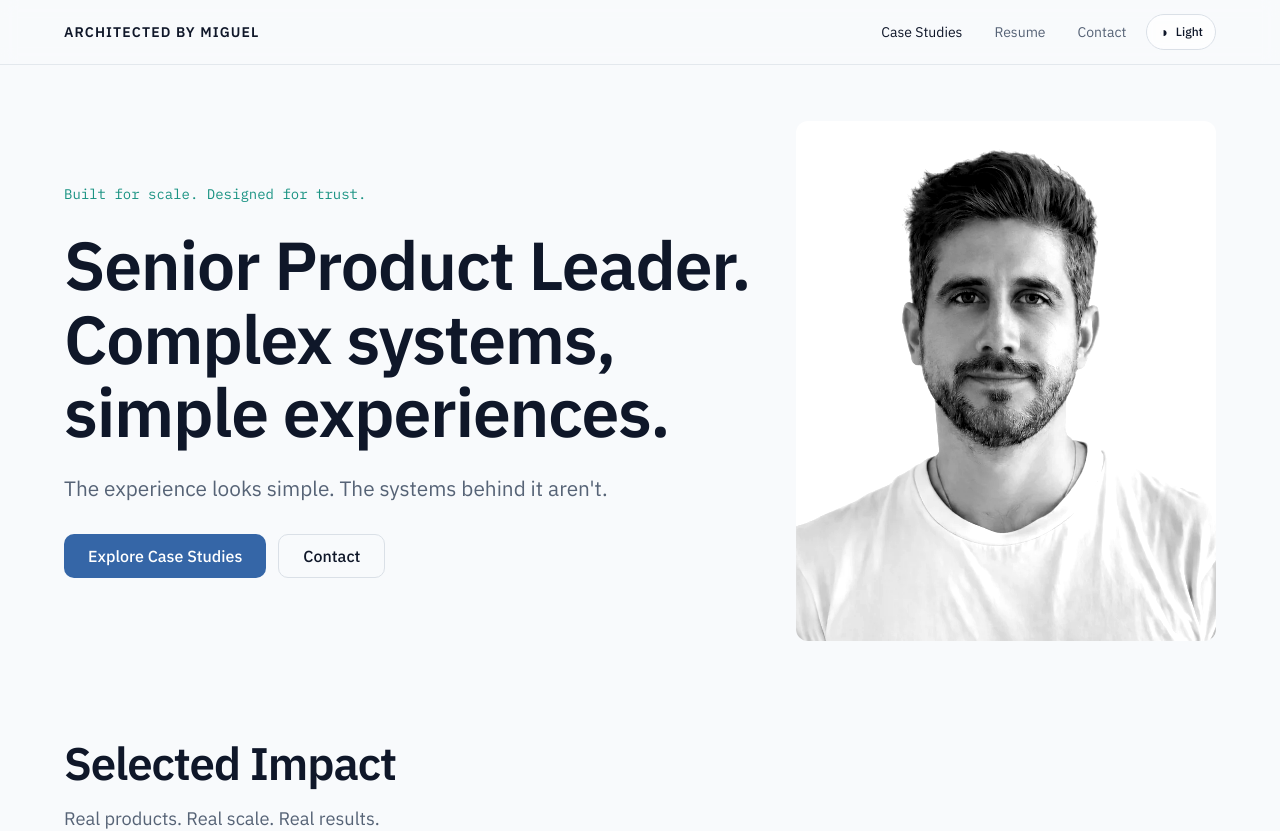
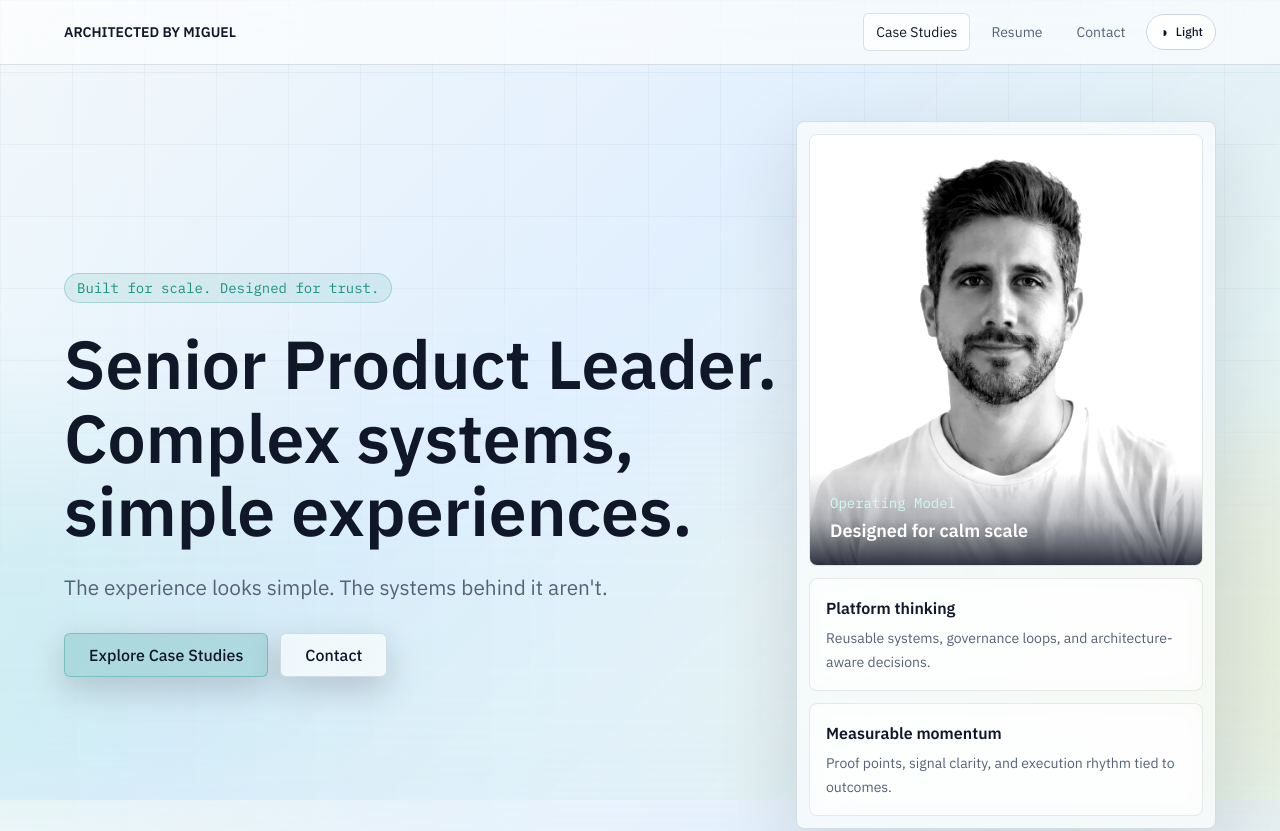
Before and after one commit to delalamamiguel-max/portfolio, a React (Vite) app: page /#case-studies in a window 1280 px wide. Shown: the top 831 px of the page. Built offline with nearby package versions, Linux system fonts and the light colour scheme.

Commit message:
style: add glassmorphism portfolio refresh

```diff
--- a/src/components/layout/site-shell.tsx
+++ b/src/components/layout/site-shell.tsx
@@ -68,18 +68,18 @@ export function SiteShell({ children }: { children?: ReactNode }) {
   };
 
   return (
-    <div className="min-h-screen overflow-x-clip bg-background text-foreground transition-colors duration-300">
+    <div className="min-h-screen overflow-x-clip text-foreground transition-colors duration-300">
       <a
         href="#main-content"
         className="sr-only focus:not-sr-only focus:absolute focus:left-4 focus:top-4 focus:z-50 focus:rounded-md focus:bg-strategic-blue focus:px-4 focus:py-2 focus:text-primary-text"
       >
         Skip to main content
       </a>
-      <header className="sticky top-0 z-30 border-b border-border/70 bg-background/90 backdrop-blur supports-[backdrop-filter]:bg-background/75">
+      <header className="sticky top-0 z-30 border-b border-[color:var(--glass-border)] bg-[var(--glass-surface)] backdrop-blur-2xl">
         <div className="container flex h-16 items-center justify-between gap-2">
           <Link
             to="/"
-            className="min-w-0 rounded-sm text-xs font-semibold uppercase tracking-[0.08em] text-foreground focus-visible:outline-none focus-visible:ring-2 focus-visible:ring-ring focus-visible:ring-offset-2 focus-visible:ring-offset-background sm:text-sm"
+            className="min-w-0 rounded-sm text-xs font-semibold uppercase tracking-normal text-foreground focus-visible:outline-none focus-visible:ring-2 focus-visible:ring-systems-teal focus-visible:ring-offset-2 focus-visible:ring-offset-background sm:text-sm"
           >
             Architected by Miguel
           </Link>
@@ -88,10 +88,10 @@ export function SiteShell({ children }: { children?: ReactNode }) {
               <Link
                 key={item.hash}
                 to={`/${item.hash}`}
-                className={`rounded-md px-3 py-2 text-sm transition-colors duration-200 focus-visible:outline-none focus-visible:ring-2 focus-visible:ring-ring focus-visible:ring-offset-2 focus-visible:ring-offset-background ${
+                className={`rounded-md border px-3 py-2 text-sm transition-all duration-200 focus-visible:outline-none focus-visible:ring-2 focus-visible:ring-systems-teal focus-visible:ring-offset-2 focus-visible:ring-offset-background ${
                   location.pathname === "/" && activeSectionId === item.sectionId
-                    ? "text-foreground"
-                    : "text-muted-text hover:text-foreground"
+                    ? "border-[color:var(--glass-border)] bg-[var(--glass-surface-strong)] text-foreground"
+                    : "border-transparent text-muted-text hover:border-[color:var(--glass-border-soft)] hover:bg-[var(--glass-surface)] hover:text-foreground"
                 }`}
               >
                 {item.label}
@@ -112,7 +112,7 @@ export function SiteShell({ children }: { children?: ReactNode }) {
             <Button
               type="button"
               variant="ghost"
-              className="h-9 rounded-md border border-border bg-card/70 px-3 text-xs font-medium text-foreground hover:bg-card"
+              className="h-9 rounded-md border border-[color:var(--glass-border)] bg-[var(--glass-surface)] px-3 text-xs font-medium text-foreground hover:bg-[var(--glass-surface-strong)]"
               onClick={() => setMobileNavOpen((open) => !open)}
               aria-expanded={mobileNavOpen}
               aria-controls="mobile-primary-nav"
@@ -124,7 +124,7 @@ export function SiteShell({ children }: { children?: ReactNode }) {
         </div>
         <div
           id="mobile-primary-nav"
-          className={`${mobileNavOpen ? "block" : "hidden"} border-t border-border/70 md:hidden`}
+          className={`${mobileNavOpen ? "block" : "hidden"} border-t border-[color:var(--glass-border)] md:hidden`}
         >
           <nav aria-label="Mobile primary" className="container py-3">
             <div className="grid gap-1">
@@ -134,8 +134,8 @@ export function SiteShell({ children }: { children?: ReactNode }) {
                   to={`/${item.hash}`}
                   className={`w-full rounded-md px-3 py-2 text-left text-base leading-6 transition-colors duration-200 focus-visible:outline-none focus-visible:ring-2 focus-visible:ring-ring focus-visible:ring-offset-2 focus-visible:ring-offset-background ${
                     location.pathname === "/" && activeSectionId === item.sectionId
-                      ? "bg-secondary text-foreground"
-                      : "text-muted-text hover:bg-secondary hover:text-foreground"
+                      ? "bg-[var(--glass-surface-strong)] text-foreground"
+                      : "text-muted-text hover:bg-[var(--glass-surface)] hover:text-foreground"
                   }`}
                 >
                   {item.label}
--- a/src/components/ui/button.tsx
+++ b/src/components/ui/button.tsx
@@ -3,15 +3,15 @@ import { cva, type VariantProps } from "class-variance-authority";
 import { cn } from "@/lib/utils";
 
 const buttonVariants = cva(
-  "inline-flex items-center justify-center whitespace-nowrap rounded-md text-sm font-medium transition-all duration-200 focus-visible:outline-none focus-visible:ring-2 focus-visible:ring-ring focus-visible:ring-offset-2 disabled:pointer-events-none disabled:opacity-50 ring-offset-background",
+  "inline-flex items-center justify-center whitespace-nowrap rounded-md text-sm font-medium shadow-[0_12px_35px_rgba(3,7,18,0.18)] backdrop-blur-xl transition-all duration-200 focus-visible:outline-none focus-visible:ring-2 focus-visible:ring-systems-teal focus-visible:ring-offset-2 disabled:pointer-events-none disabled:opacity-50 ring-offset-background",
   {
     variants: {
       variant: {
-        default: "bg-primary text-primary-foreground hover:opacity-90 active:opacity-95",
-        primary: "bg-primary text-primary-foreground hover:opacity-90 active:opacity-95",
-        secondary: "border border-border bg-transparent text-foreground hover:border-border hover:bg-secondary",
-        subtle: "text-muted-text hover:text-foreground hover:bg-secondary",
-        ghost: "text-muted-text hover:text-foreground hover:bg-secondary",
+        default: "border border-systems-teal/35 bg-systems-teal/20 text-foreground hover:border-systems-teal/70 hover:bg-systems-teal/30 active:bg-systems-teal/25",
+        primary: "border border-systems-teal/35 bg-systems-teal/20 text-foreground hover:border-systems-teal/70 hover:bg-systems-teal/30 active:bg-systems-teal/25",
+        secondary: "border border-[color:var(--glass-border)] bg-[var(--glass-surface)] text-foreground hover:border-[color:var(--glass-border)] hover:bg-[var(--glass-surface-strong)]",
+        subtle: "border border-transparent bg-transparent text-muted-text shadow-none hover:border-[color:var(--glass-border-soft)] hover:bg-[var(--glass-surface)] hover:text-foreground",
+        ghost: "border border-transparent bg-transparent text-muted-text shadow-none hover:border-[color:var(--glass-border-soft)] hover:bg-[var(--glass-surface)] hover:text-foreground",
       },
       size: {
         default: "h-10 px-4 py-2",
--- a/src/components/ui/card.tsx
+++ b/src/components/ui/card.tsx
@@ -2,12 +2,14 @@ import * as React from "react";
 import { cva, type VariantProps } from "class-variance-authority";
 import { cn } from "@/lib/utils";
 
-const cardVariants = cva("rounded-xl border shadow-sm transition-all duration-200", {
+const cardVariants = cva(
+  "rounded-lg border border-[color:var(--glass-border)] bg-[var(--glass-surface)] [box-shadow:var(--glass-shadow)] backdrop-blur-xl transition-all duration-200",
+  {
   variants: {
     variant: {
-      default: "border-border bg-card/90 hover:border-border",
-      metric: "border-border bg-card/95 hover:-translate-y-0.5 hover:border-border hover:shadow-md",
-      "case-study": "border-border bg-card/95 hover:border-systems-teal/60",
+      default: "hover:border-[color:var(--glass-border)] hover:bg-[var(--glass-surface-strong)]",
+      metric: "hover:-translate-y-0.5 hover:border-impact-green/45 hover:bg-[var(--glass-surface-strong)]",
+      "case-study": "hover:-translate-y-0.5 hover:border-systems-teal/55 hover:bg-[var(--glass-surface-strong)]",
     },
     padding: {
       sm: "p-6",
@@ -19,7 +21,8 @@ const cardVariants = cva("rounded-xl border shadow-sm transition-all duration-20
     variant: "default",
     padding: "sm",
   },
-});
+  },
+);
 
 export interface CardProps extends React.HTMLAttributes<HTMLDivElement>, VariantProps<typeof cardVariants> {}
 
@@ -34,7 +37,7 @@ const CardHeader = React.forwardRef<HTMLDivElement, React.HTMLAttributes<HTMLDiv
 CardHeader.displayName = "CardHeader";
 
 const CardTitle = React.forwardRef<HTMLHeadingElement, React.HTMLAttributes<HTMLHeadingElement>>(
-  ({ className, ...props }, ref) => <h3 ref={ref} className={cn("text-xl font-semibold tracking-tight text-primary-text", className)} {...props} />,
+  ({ className, ...props }, ref) => <h3 ref={ref} className={cn("text-xl font-semibold tracking-normal text-primary-text", className)} {...props} />,
 );
 CardTitle.displayName = "CardTitle";
 
--- a/src/components/ui/input.tsx
+++ b/src/components/ui/input.tsx
@@ -6,7 +6,7 @@ const Input = React.forwardRef<HTMLInputElement, React.ComponentProps<"input">>(
     <input
       ref={ref}
       className={cn(
-        "flex h-11 w-full rounded-md border border-input bg-card px-3 py-2 text-base text-foreground placeholder:text-muted-text focus-visible:outline-none focus-visible:ring-2 focus-visible:ring-ring focus-visible:ring-offset-2 ring-offset-background disabled:cursor-not-allowed disabled:opacity-50",
+        "flex h-11 w-full rounded-md border border-[color:var(--glass-border)] bg-[var(--glass-surface)] px-3 py-2 text-base text-foreground shadow-inner shadow-slate-950/10 backdrop-blur-xl placeholder:text-muted-text focus-visible:outline-none focus-visible:ring-2 focus-visible:ring-systems-teal focus-visible:ring-offset-2 ring-offset-background disabled:cursor-not-allowed disabled:opacity-50",
         className,
       )}
       {...props}
--- a/src/components/ui/tag-pill.tsx
+++ b/src/components/ui/tag-pill.tsx
@@ -9,7 +9,7 @@ export function TagPill({ children, className }: TagPillProps) {
   return (
     <span
       className={cn(
-        "inline-flex max-w-full min-w-0 break-words rounded-full border border-border bg-secondary px-3 py-1 font-mono text-xs tracking-wide text-accent transition-colors duration-200 [overflow-wrap:anywhere]",
+        "inline-flex max-w-full min-w-0 break-words rounded-full border border-systems-teal/25 bg-systems-teal/10 px-3 py-1 font-mono text-xs tracking-normal text-accent shadow-sm backdrop-blur-md transition-colors duration-200 [overflow-wrap:anywhere]",
         className,
       )}
     >
--- a/src/index.css
+++ b/src/index.css
@@ -4,24 +4,24 @@
 
 html.theme-dark,
 :root {
-  --background: 222 47% 11%;
-  --foreground: 220 20% 91%;
-  --card: 222 50% 8%;
-  --card-foreground: 220 20% 91%;
+  --background: 226 42% 10%;
+  --foreground: 220 23% 94%;
+  --card: 220 28% 14%;
+  --card-foreground: 220 23% 94%;
   --primary: 217 91% 56%;
   --primary-foreground: 220 20% 91%;
   --secondary: 222 20% 16%;
   --secondary-foreground: 220 20% 91%;
   --muted: 222 18% 20%;
-  --muted-foreground: 215 19% 65%;
+  --muted-foreground: 214 18% 73%;
   --accent: 172 81% 40%;
   --accent-foreground: 220 20% 91%;
-  --border: 217 19% 27%;
-  --input: 217 19% 27%;
+  --border: 213 26% 32%;
+  --input: 213 26% 32%;
   --ring: 217 91% 56%;
   --exec-navy: 222 47% 11%;
   --primary-text: 220 20% 91%;
-  --muted-text: 215 19% 65%;
+  --muted-text: 214 18% 73%;
   --strategic-blue: 217 91% 56%;
   --systems-teal: 172 81% 40%;
   --impact-green: 142 71% 45%;
@@ -29,11 +29,17 @@ html.theme-dark,
   --success: 160 84% 39%;
   --warning: 38 92% 50%;
   --danger: 0 84% 60%;
-  --radius: 0.75rem;
+  --radius: 0.5rem;
+  --glass-surface: rgba(255, 255, 255, 0.08);
+  --glass-surface-strong: rgba(255, 255, 255, 0.12);
+  --glass-surface-inset: rgba(2, 6, 23, 0.28);
+  --glass-border: rgba(255, 255, 255, 0.15);
+  --glass-border-soft: rgba(255, 255, 255, 0.1);
+  --glass-shadow: 0 24px 80px rgba(3, 7, 18, 0.34);
 }
 
 html.theme-light {
-  --background: 210 40% 98%;
+  --background: 208 44% 96%;
   --foreground: 222 47% 11%;
   --card: 0 0% 100%;
   --card-foreground: 222 47% 11%;
@@ -45,8 +51,8 @@ html.theme-light {
   --muted-foreground: 215 16% 40%;
   --accent: 172 70% 34%;
   --accent-foreground: 0 0% 100%;
-  --border: 214 20% 88%;
-  --input: 214 20% 88%;
+  --border: 214 22% 84%;
+  --input: 214 22% 84%;
   --ring: 214 52% 43%;
   --exec-navy: 210 40% 98%;
   --primary-text: 222 47% 11%;
@@ -58,6 +64,13 @@ html.theme-light {
   --success: 160 72% 32%;
   --warning: 38 92% 42%;
   --danger: 0 72% 46%;
+  --radius: 0.5rem;
+  --glass-surface: rgba(255, 255, 255, 0.62);
+  --glass-surface-strong: rgba(255, 255, 255, 0.76);
+  --glass-surface-inset: rgba(255, 255, 255, 0.46);
+  --glass-border: rgba(15, 23, 42, 0.13);
+  --glass-border-soft: rgba(15, 23, 42, 0.09);
+  --glass-shadow: 0 24px 80px rgba(15, 23, 42, 0.13);
 }
 
 * {
@@ -66,7 +79,48 @@ html.theme-light {
 
 body {
   @apply bg-background text-foreground font-sans antialiased transition-colors duration-300;
+  min-height: 100vh;
   line-height: 1.65;
+}
+
+html.theme-dark body {
+  background:
+    linear-gradient(135deg, rgba(15, 23, 42, 0.92) 0%, rgba(18, 34, 57, 0.9) 42%, rgba(28, 44, 40, 0.88) 100%),
+    linear-gradient(90deg, rgba(20, 184, 166, 0.18), rgba(37, 99, 235, 0.14) 42%, rgba(245, 158, 11, 0.12)),
+    hsl(var(--background));
+  background-attachment: fixed;
+}
+
+html.theme-light body {
+  background:
+    linear-gradient(135deg, rgba(248, 250, 252, 0.88) 0%, rgba(226, 241, 255, 0.88) 44%, rgba(225, 246, 241, 0.82) 100%),
+    linear-gradient(90deg, rgba(20, 184, 166, 0.15), rgba(37, 99, 235, 0.1) 48%, rgba(245, 158, 11, 0.1)),
+    hsl(var(--background));
+  background-attachment: fixed;
+}
+
+body::before {
+  content: "";
+  position: fixed;
+  inset: 0;
+  z-index: -2;
+  pointer-events: none;
+  background-image:
+    linear-gradient(rgba(148, 163, 184, 0.16) 1px, transparent 1px),
+    linear-gradient(90deg, rgba(148, 163, 184, 0.12) 1px, transparent 1px);
+  background-size: 72px 72px;
+  mask-image: linear-gradient(to bottom, rgba(0, 0, 0, 0.9), transparent 78%);
+}
+
+body::after {
+  content: "";
+  position: fixed;
+  inset: auto -10% 0 -10%;
+  z-index: -1;
+  height: 42vh;
+  pointer-events: none;
+  background: linear-gradient(90deg, rgba(20, 184, 166, 0.13), rgba(255, 255, 255, 0.08), rgba(245, 158, 11, 0.1));
+  filter: blur(70px);
 }
 
 html {
@@ -88,22 +142,22 @@ html {
 
 @layer components {
   .h1 {
-    @apply text-[clamp(2.45rem,5.3vw,4.55rem)] font-semibold tracking-[-0.018em] text-primary-text;
+    @apply text-[clamp(2.45rem,5.3vw,4.55rem)] font-semibold tracking-normal text-primary-text;
     line-height: 1.08;
   }
 
   .h2 {
-    @apply text-[clamp(2.05rem,3.8vw,2.85rem)] font-semibold tracking-tight text-primary-text;
+    @apply text-[clamp(2.05rem,3.8vw,2.85rem)] font-semibold tracking-normal text-primary-text;
     line-height: 1.18;
   }
 
   .h3 {
-    @apply text-[clamp(1.65rem,2.5vw,2.2rem)] font-semibold tracking-tight text-primary-text;
+    @apply text-[clamp(1.65rem,2.5vw,2.2rem)] font-semibold tracking-normal text-primary-text;
     line-height: 1.22;
   }
 
   .h4 {
-    @apply text-[clamp(1.28rem,1.8vw,1.7rem)] font-semibold tracking-tight text-primary-text;
+    @apply text-[clamp(1.28rem,1.8vw,1.7rem)] font-semibold tracking-normal text-primary-text;
     line-height: 1.3;
   }
 
@@ -116,11 +170,31 @@ html {
   }
 
   .mono-label {
-    @apply font-mono text-sm text-systems-teal;
+    @apply font-mono text-sm tracking-normal text-systems-teal;
   }
 
   .card-case-study {
-    @apply rounded-xl border border-border bg-card/80 p-6 shadow-sm md:p-8;
+    border: 1px solid var(--glass-border);
+    border-radius: var(--radius);
+    background: var(--glass-surface);
+    box-shadow: var(--glass-shadow);
+    backdrop-filter: blur(22px);
+    @apply p-6 md:p-8;
+  }
+
+  .glass-panel {
+    border: 1px solid var(--glass-border);
+    border-radius: var(--radius);
+    background: var(--glass-surface);
+    box-shadow: var(--glass-shadow);
+    backdrop-filter: blur(28px);
+  }
+
+  .glass-inset {
+    border: 1px solid var(--glass-border-soft);
+    border-radius: var(--radius);
+    background: var(--glass-surface-inset);
+    backdrop-filter: blur(14px);
   }
 
   .metric-two-line {
@@ -173,7 +247,7 @@ html {
 }
 
 ::selection {
-  background: rgba(37, 99, 235, 0.25);
+  background: rgba(20, 184, 166, 0.28);
 }
 
 a:focus-visible,
--- a/src/pages/home-page.tsx
+++ b/src/pages/home-page.tsx
@@ -35,7 +35,9 @@ function HeroSection({ id, content }: { id: string; content: HomeContent }) {
     <Section id={id} ariaLabel="Hero" className="pt-10 md:pt-12 lg:pt-14">
       <div data-reveal className="grid gap-10 lg:grid-cols-[minmax(0,1fr)_420px] lg:items-stretch lg:gap-12">
         <div className="flex h-full max-w-3xl flex-col justify-center space-y-6 lg:min-h-[520px]">
-          <p className="mono-label">{content.heroEyebrow}</p>
+          <p className="mono-label inline-flex w-fit rounded-full border border-systems-teal/25 bg-systems-teal/10 px-3 py-1 text-accent backdrop-blur-md">
+            {content.heroEyebrow}
+          </p>
           <div className="max-w-4xl">
             <h1 className="h1 text-balance sm:hidden">{content.heroHeadline}</h1>
             <h1 className="h1 hidden text-balance sm:block">
@@ -63,18 +65,18 @@ function HeroSection({ id, content }: { id: string; content: HomeContent }) {
           </div>
         </div>
 
-        <div className="mx-auto w-full max-w-[360px] lg:mx-0 lg:max-w-[420px]">
-          <div className="relative h-full min-h-[420px] overflow-hidden rounded-lg lg:min-h-[520px]">
+        <aside className="glass-panel mx-auto flex w-full max-w-[360px] flex-col gap-3 p-3 lg:mx-0 lg:max-w-[420px]" aria-label="Profile and operating model">
+          <div className="relative min-h-[360px] overflow-hidden rounded-lg border border-[color:var(--glass-border-soft)] lg:min-h-[432px]">
             {content.profileImage?.src ? (
               <img
                 src={content.profileImage.src}
                 alt={content.profileImage.alt || "Homepage profile image"}
-                className="h-full w-full object-cover grayscale contrast-125"
+                className="absolute inset-0 h-full w-full object-cover grayscale contrast-125"
                 loading="eager"
                 decoding="async"
               />
             ) : (
-              <div className="relative flex h-full w-full items-center justify-center">
+              <div className="relative flex h-full min-h-[360px] w-full items-center justify-center">
                 <div className="absolute inset-0 bg-[radial-gradient(circle_at_20%_20%,rgba(45,212,191,0.12),transparent_45%),radial-gradient(circle_at_80%_80%,rgba(59,130,246,0.14),transparent_50%)]" />
                 <div className="relative text-center">
                   <p className="mono-label">PROFILE IMAGE</p>
@@ -82,8 +84,22 @@ function HeroSection({ id, content }: { id: string; content: HomeContent }) {
                 </div>
               </div>
             )}
+            <div className="pointer-events-none absolute inset-x-0 bottom-0 bg-gradient-to-t from-slate-950/80 via-slate-950/25 to-transparent p-5">
+              <p className="mono-label text-teal-100">Operating Model</p>
+              <p className="mt-1 text-lg font-semibold text-white">Designed for calm scale</p>
+            </div>
           </div>
-        </div>
+          <div className="grid gap-3 sm:grid-cols-2 lg:grid-cols-1">
+            <div className="glass-inset p-4">
+              <p className="font-semibold text-foreground">Platform thinking</p>
+              <p className="mt-1 text-sm leading-6 text-muted-text">Reusable systems, governance loops, and architecture-aware decisions.</p>
+            </div>
+            <div className="glass-inset p-4">
+              <p className="font-semibold text-foreground">Measurable momentum</p>
+              <p className="mt-1 text-sm leading-6 text-muted-text">Proof points, signal clarity, and execution rhythm tied to outcomes.</p>
+            </div>
+          </div>
+        </aside>
       </div>
     </Section>
   );
@@ -161,7 +177,7 @@ function CustomSectionsSection({ id, content }: { id: string; content: HomeConte
             ) : (
               <div className="space-y-4">
                 {entry.credentials.map((credential) => (
-                  <div key={`${credential.programTitle}-${credential.institution}`} className="rounded-lg border border-border/70 bg-card/60 p-4">
+                  <div key={`${credential.programTitle}-${credential.institution}`} className="glass-inset p-4">
                     <p className="mono-label opacity-70">Program</p>
                     <h3 className="h4 mt-1">{credential.programTitle}</h3>
                     <p className="mono-label mt-3 opacity-70">Institution</p>
```
